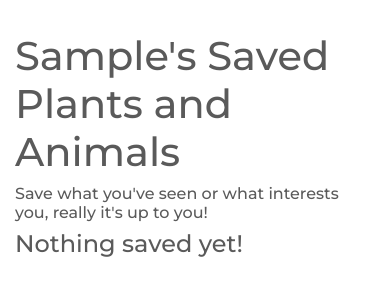
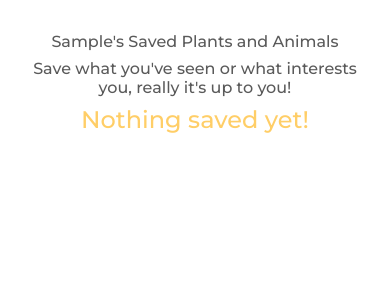
Before and after one commit to khagerman/Nature-Around-You, a Flask app: page /1/naturejournal in a window 390 px wide. Shown: the part 112-412 px from the top of the page. Run offline with Flask 2, Linux system fonts and the light colour scheme; the visitor is signed in with stand-in values (Sample User, id 1); data comes from the database, SQL or seed files in the repository; data that the repository does not hold is empty; some libraries are stand-ins or nearby versions.

Commit message:
various ui added

```diff
--- a/static/style.css
+++ b/static/style.css
@@ -74,3 +74,8 @@
   text-shadow: 0px 0px 6px rgba(15, 15, 15, 0.7);
   text-decoration: bold;
 }
+@media (max-width: 600px) {
+  h1 {
+    font-size: 1rem;
+  } /*1rem = 16px*/
+}
--- a/templates/naturejournal.html
+++ b/templates/naturejournal.html
@@ -1,10 +1,10 @@
 {% extends 'base.html' %}
 
 {% block content %}
-<h1>{{user.username|title}}'s Saved Plants and Animals</h1>
-<h6>Save what you've seen or what interests you, really it's up to you! </h6>
+<h1 class="text-center">{{user.username|title}}'s Saved Plants and Animals</h1>
+<h6 class="text-center">Save what you've seen or what interests you, really it's up to you! </h6>
 {%if not(users_living_things)%}
-<h4>Nothing saved yet!</h4>
+<h4 class="text-warning text-center">Nothing saved yet!</h4>
 {%else%}
 <div class="row">
     {%for living_thing in users_living_things %}
```
Also changed, not shown: templates/details.html (+12 -8 lines).
